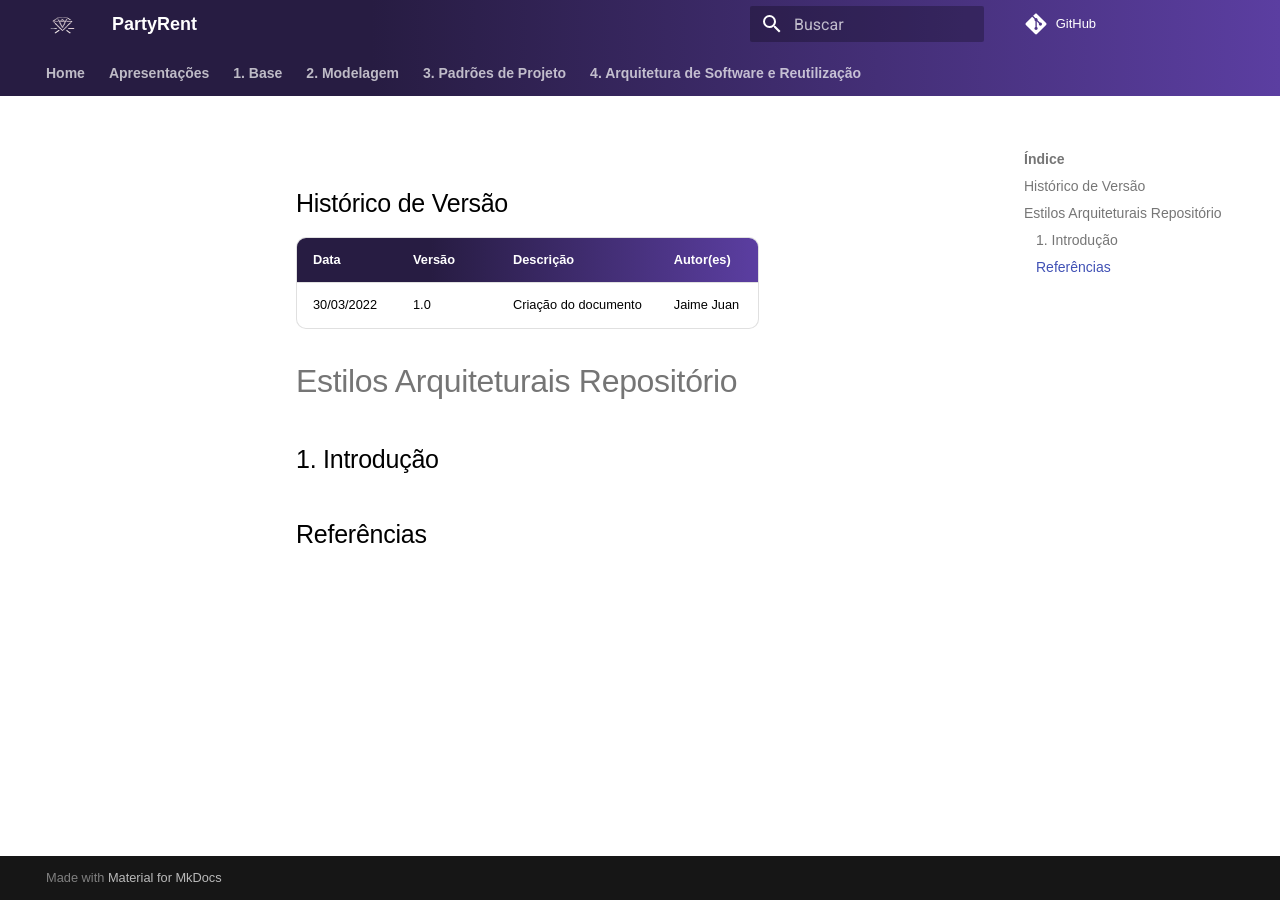
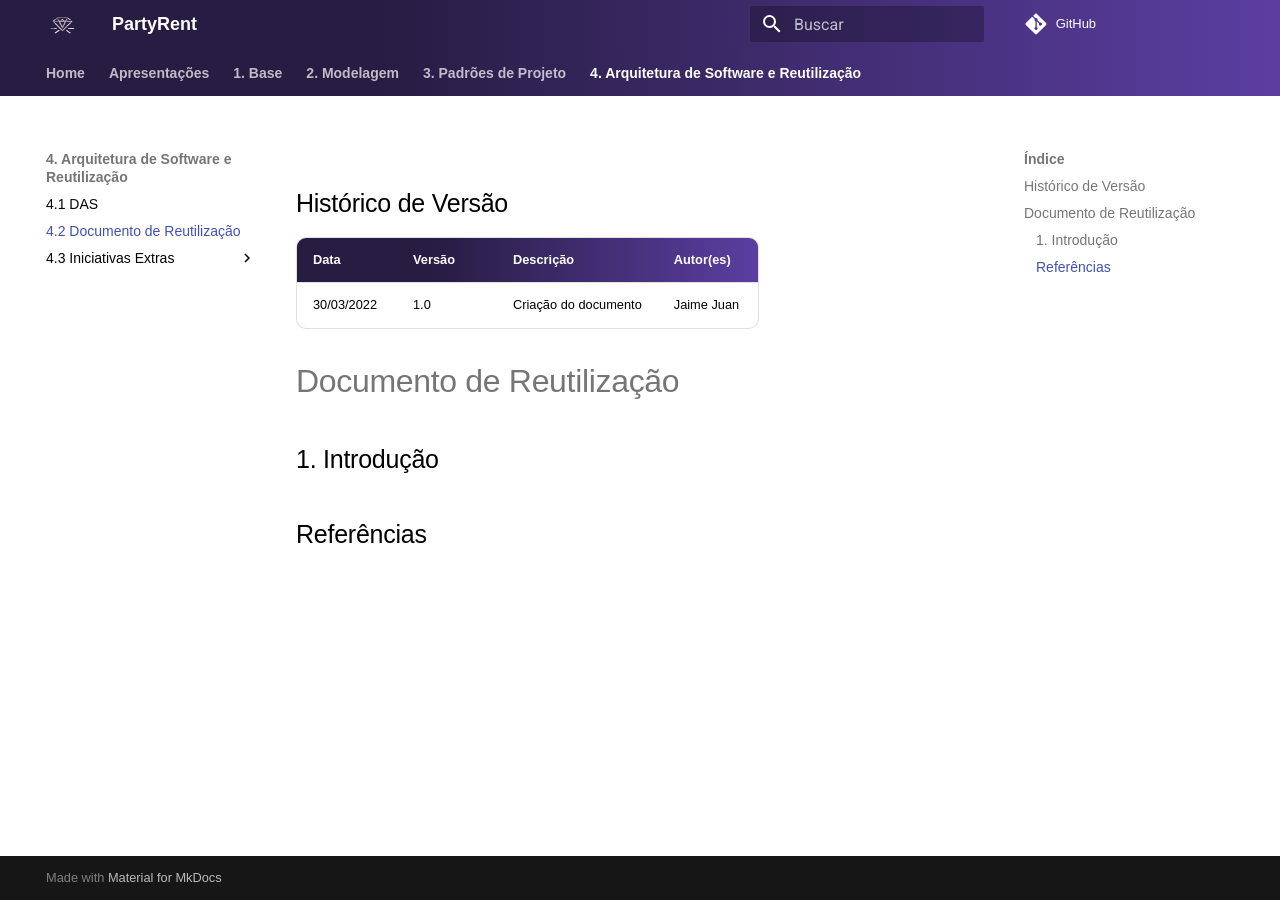
Before and after one commit to UnBArqDsw2021-2/2021.2_G7_-AluguelKitsFesta, an MkDocs documentation site: the page built from docs/arquitetura/reutilizacao.md, in a window 1280 px wide. Built offline with MkDocs 1.6.1 and Material for MkDocs 9.7.7, drawn with Linux system fonts in a browser that asks for light colours; comment, search, counter and statistics services are not loaded.

Commit message:
update mkdocs.yml

```diff
--- a/docs/arquitetura/standalone.md
+++ b/docs/arquitetura/postmortem.md
@@ -4,7 +4,7 @@
 | ---------- | ------ | --------------------------------- | ------------ |
 | 30/03/2022 | 1.0    | Criação do documento              | Jaime Juan |
 
-# Estilos Arquiteturais Standalone
+# Post Mortem
 
 ## 1. Introdução
 
--- a/docs/arquitetura/repositorio.md
+++ b/docs/arquitetura/reutilizacao.md
@@ -4,7 +4,7 @@
 | ---------- | ------ | --------------------------------- | ------------ |
 | 30/03/2022 | 1.0    | Criação do documento              | Jaime Juan |
 
-# Estilos Arquiteturais Repositório
+# Documento de Reutilização
 
 ## 1. Introdução
 
--- a/mkdocs.yml
+++ b/mkdocs.yml
@@ -78,6 +78,9 @@ nav:
                 - Correções: 'padrao/correcoes.md'
     - 4. Arquitetura de Software e Reutilização:
             - 4.1 DAS: padrao/extra/achitecture_document.md
+            - 4.2 Documento de Reutilização: arquitetura/reutilizacao.md
+            - 4.3 Iniciativas Extras:
+                - Post Mortem: 'padrao/postmortem.md'
 
 features:
     - content.code.annotate
```
